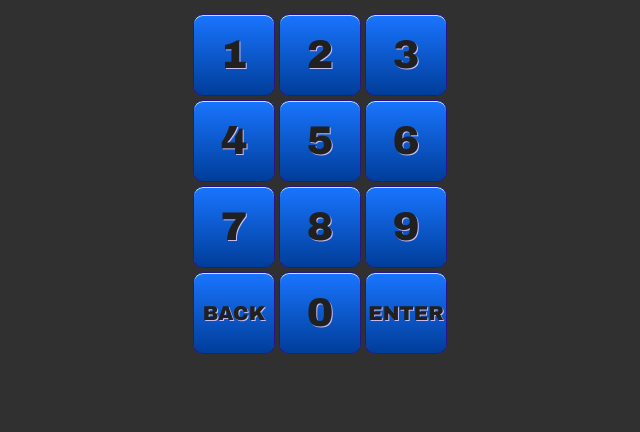
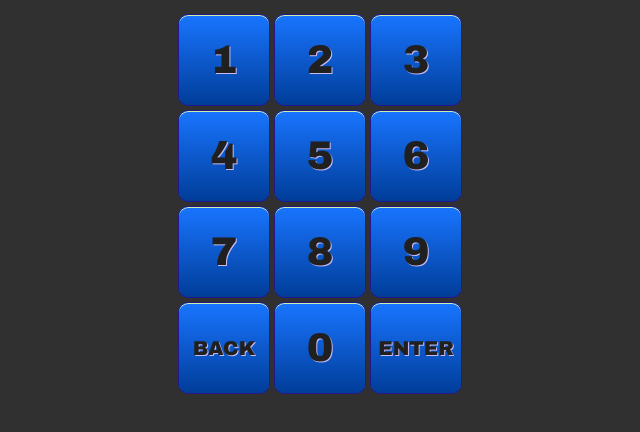
Before and after one commit to katiekatums/mathcalc, a plain HTML site: page index.html in a window 1280 px wide. Shown: the part 196-628 px from the top of the page, without its empty margins (319-959 px from the left). Drawn offline with nearby package versions, Linux system fonts and the light colour scheme.

Commit message:
possible touchstart fix?

```diff
--- a/index.css
+++ b/index.css
@@ -96,7 +96,7 @@ body {
 }
 
 #numpad {
-    width: 260px;
+    width: 290px;
     height: 500px;
     border: 0px solid black;
     margin-left: auto;
@@ -131,10 +131,10 @@ body {
     text-align:center;
     text-shadow:1px 1px 0px #cabbef;
 
-    width: 80px;
-    height: 80px;
+    width: 90px;
+    height: 90px;
     margin: 2px;
-    line-height: 80px;
+    line-height: 90px;
     float: left;
     background-color:#1975ff;
 }
--- a/play.js
+++ b/play.js
@@ -10,7 +10,8 @@ $(document).ready(function () {
 	    "class":"num", "id":"n"+others[i],text:others[i]
 	}));
     }
-    $('.num').click(num_click);
+    var click_event = ((document.ontouchstart) != 'null') ? 'click' : 'touchstart';
+    $('.num').bind(click_event,num_click);
 
     gen_inputs();
     new_problem();
```
